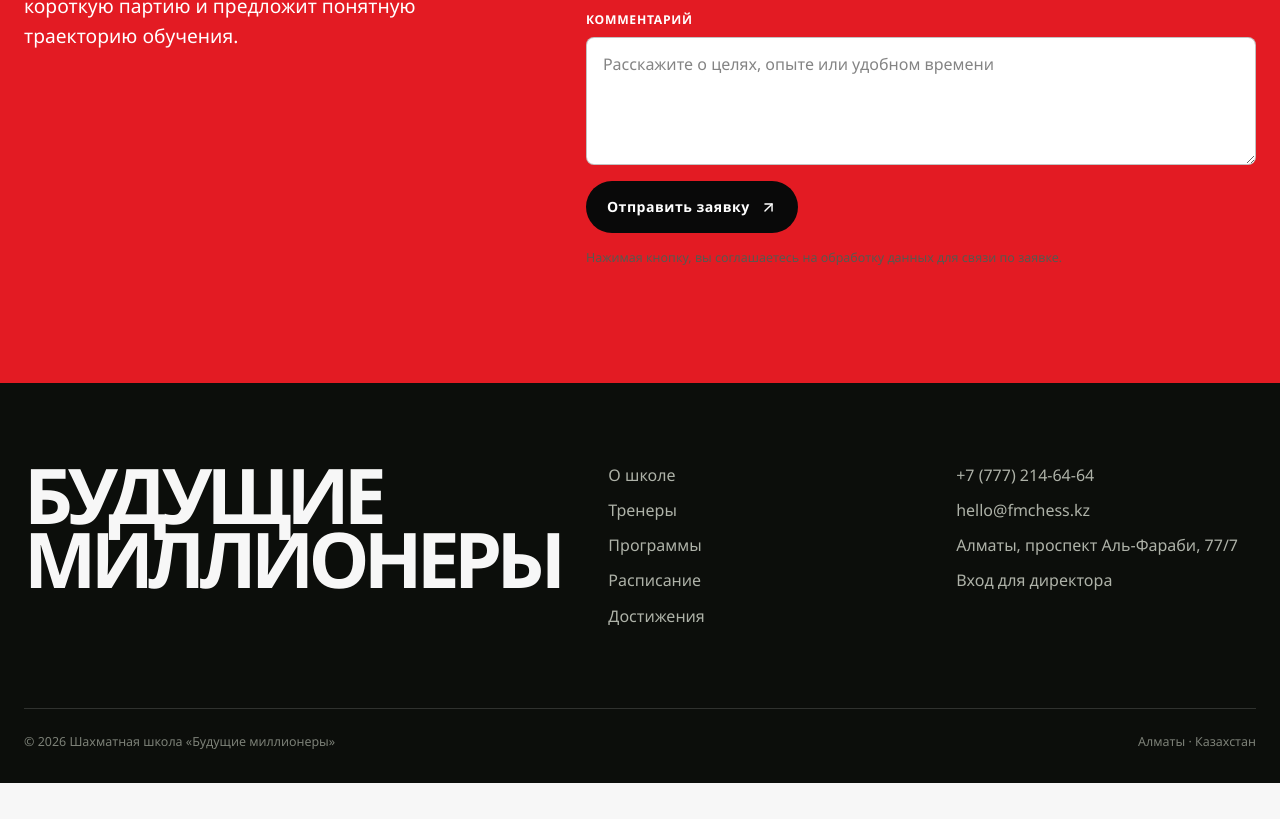
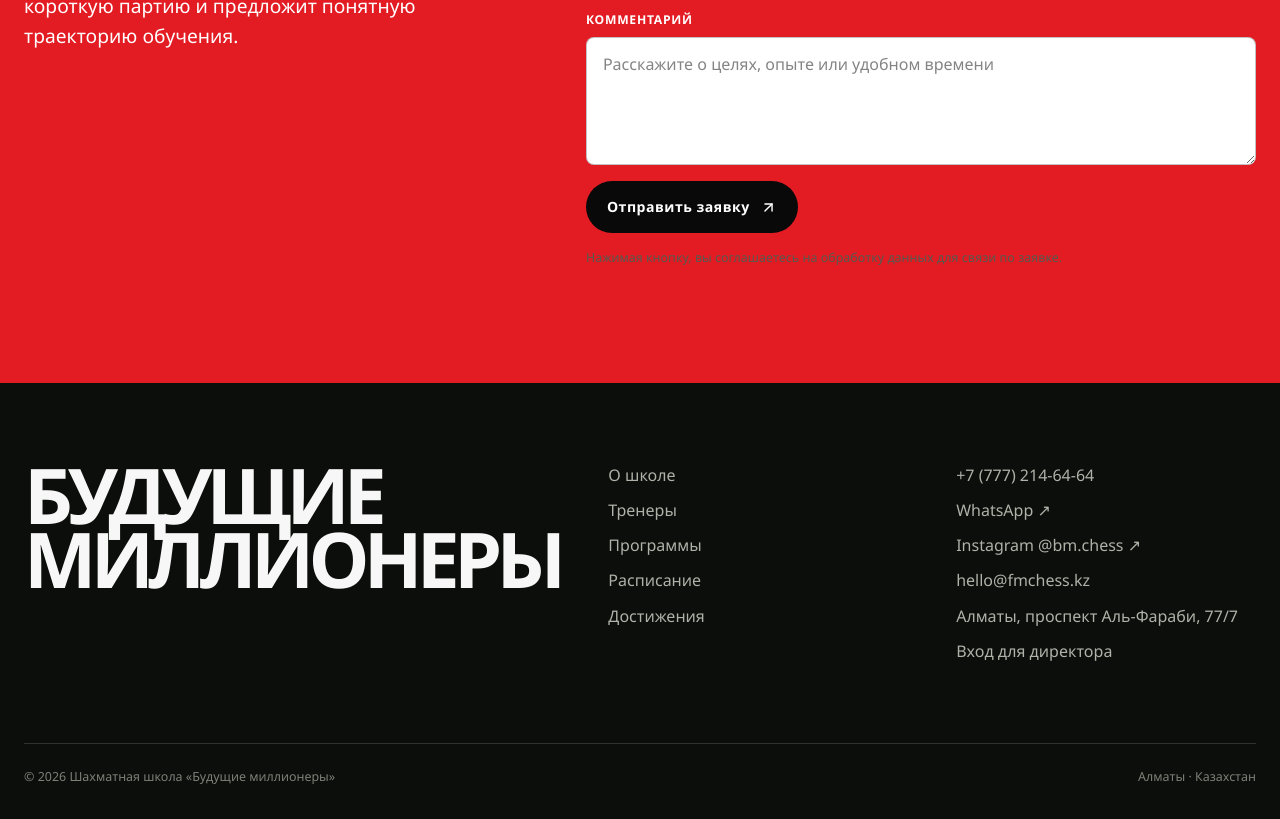
Before and after one commit to V1ndetta/future-millionaires, a Next.js app: page / in a window 1280 px wide. Shown: the part 4989-5808 px from the top of the page. Before the commit the page ends 5772 px from the top, so only its background shows below. Built offline with nearby package versions, Linux system fonts and the light colour scheme; no server answers; the database is empty.

Commit message:
feat: surface BM Chess social links in footer

```diff
--- a/components/site-footer.tsx
+++ b/components/site-footer.tsx
@@ -13,6 +13,8 @@ export async function SiteFooter() {
           </nav>
           <nav className="footer-nav" aria-label="Контакты">
             {settings.phone ? <a href={`tel:${settings.phone.replace(/[^+\d]/g, "")}`}>{settings.phone}</a> : null}
+            {settings.whatsapp ? <a href={settings.whatsapp} target="_blank" rel="noreferrer">WhatsApp ↗</a> : null}
+            {settings.instagram ? <a href={settings.instagram} target="_blank" rel="noreferrer">Instagram @bm.chess ↗</a> : null}
             {settings.email ? <a href={`mailto:${settings.email}`}>{settings.email}</a> : null}
             {settings.address ? <span className="text-muted">{settings.address}</span> : null}
             <Link href="/admin">Вход для директора</Link>
```
